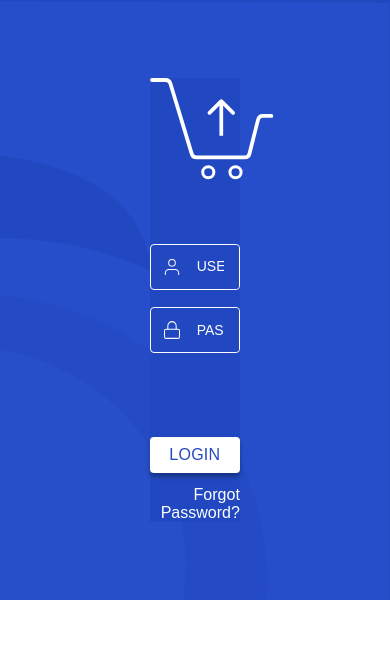
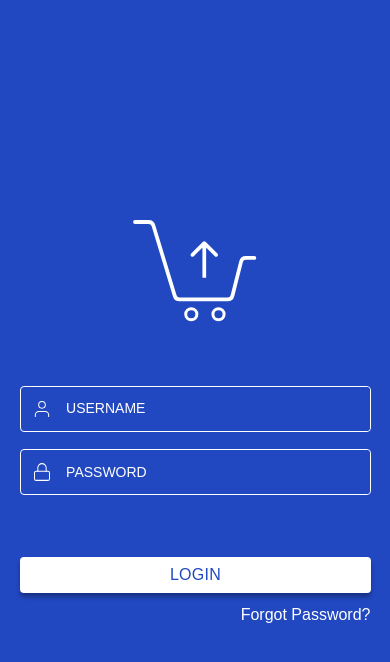
Before and after one commit to Sid12261996/advanced-login-page, a Next.js app: page / in a window 390 px wide. Shown: the top 662 px of the page. Built offline with nearby package versions, Linux system fonts and the light colour scheme.

Commit message:
changed the login credentials, handled responsiveness for the mobile screens

```diff
--- a/app/components/Login/login.module.css
+++ b/app/components/Login/login.module.css
@@ -116,3 +116,15 @@
     box-shadow: 0px 4px 4px 0px rgba(0, 0, 0, 0.50);
     color: #fff;
 }
+
+@media only screen and (max-width: 800px){
+    .container{
+        min-width: 90vw;
+    }
+    .button > button:hover{
+        background: #fff;
+        color: #264ECA;
+    }
+
+    .button > button {}
+}
--- a/app/components/LoginLayout/login.layout.module.css
+++ b/app/components/LoginLayout/login.layout.module.css
@@ -1,7 +1,7 @@
 .container {
     display: flex;
     justify-content: center;
-    align-content: center;
+    align-items: center;
     background: #2148C0;
     max-height: 100vh;
     overflow: hidden;
@@ -10,13 +10,13 @@
 
 .container > .login {
     padding: 20% 0;
+    min-width: 30vw;
 }
 
 .container .backgroundimage {
     position: absolute;
     top: 0;
     right: 0;
-    /*transform: translate(-2rem, 2rem);*/
 }
 
 .backgroundimage > img {
@@ -57,3 +57,16 @@
     background: #274FC7;
     z-index: 3;
 }
+
+@media only screen and (max-width: 800px) {
+    .container > .login {
+        min-width: 30vw;
+    }
+
+    .container > .round, .container .backgroundimage {
+        display: none;
+    }
+    .container {
+        min-height: 100vh;
+    }
+}
--- a/lib/constants/loginConstants.ts
+++ b/lib/constants/loginConstants.ts
@@ -1,4 +1,4 @@
 export const LOGIN_CREDENTIALS = {
-    username : 'test',
-    password : '123'
+    username : 'test@luxpmsoft.com',
+    password : 'test1234!'
 }
```
